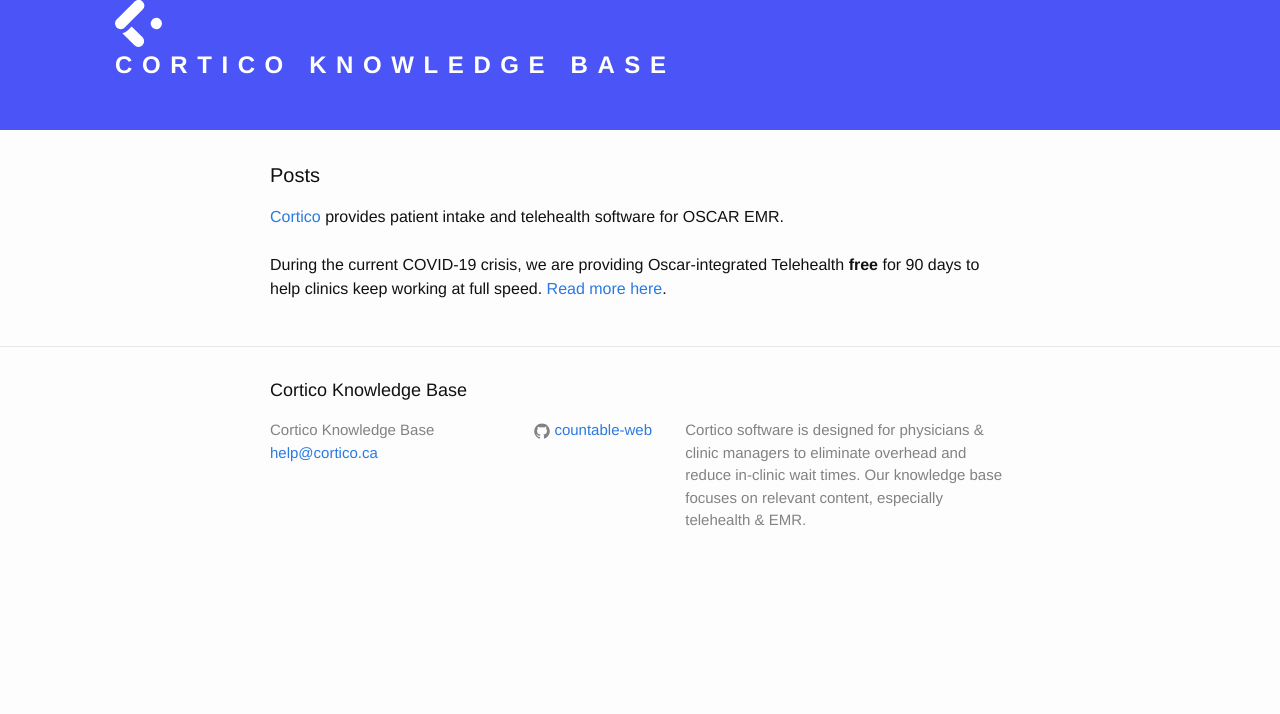
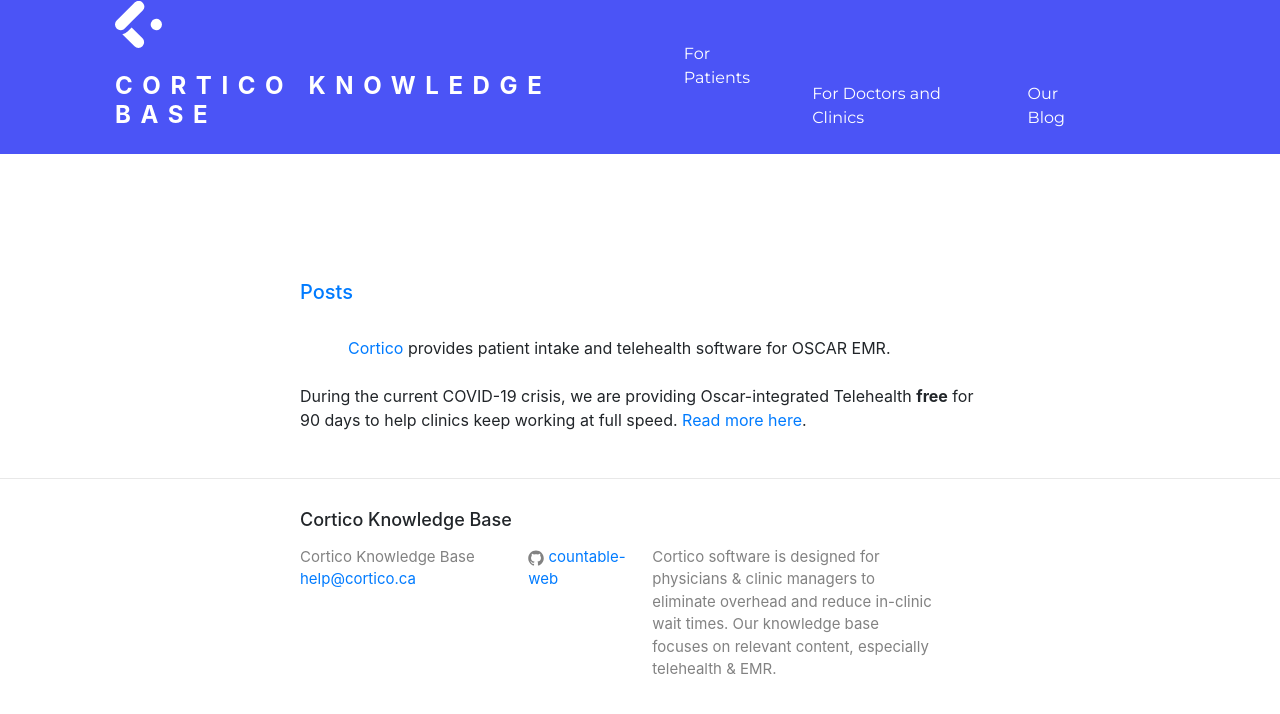
Before and after one commit to xymu/cortico-static, a Jekyll site: the page built from index.html, in a window 1280 px wide. Shown: the top 714 px of the page. Built offline with Jekyll 4.4.1, drawn with Linux system fonts in a browser that asks for light colours.

Commit message:
header navlinks updated

```diff
--- a/_includes/head.html
+++ b/_includes/head.html
@@ -9,4 +9,6 @@
   <link rel="stylesheet" href="{{ "css/main.css" | prepend: site.baseurl }}">
   <link rel="canonical" href="{{ page.url | replace:'index.html','' | prepend: site.baseurl | prepend: site.url }}">
   <link rel="alternate" type="application/rss+xml" title="{{ site.title }}" href="{{ "/feed.xml" | prepend: site.baseurl | prepend: site.url }}">
+  <link data-n-head="true" rel="stylesheet" href="https://fonts.googleapis.com/css?family=Montserrat:400,700,800|Rubik:400,700&display=swap">
+  <link rel="stylesheet" href="https://stackpath.bootstrapcdn.com/bootstrap/4.4.1/css/bootstrap.min.css" integrity="sha384-Vkoo8x4CGsO3+Hhxv8T/Q5PaXtkKtu6ug5TOeNV6gBiFeWPGFN9MuhOf23Q9Ifjh" crossorigin="anonymous">
 </head>
--- a/_includes/header.html
+++ b/_includes/header.html
@@ -35,5 +35,15 @@
             </div>
          </div>
       </a>
+      <div class="d-flex align-items-end h-100 nav-item-container"><div class="nav-mobile-close">X</div> <div class="h-100 d-flex align-items-end pb-4"><ul class="d-flex align-items-center nav-item-list"><a href="/telehealth" class="nav-item-list-item"><div class="nav-item">
+    For Patients
+</div></a>
+</div></a> <a href="/patients" class="nav-item-list-item"><div class="nav-item">
+    For Doctors and Clinics
+</div></a> <a href="/pricing" class="nav-item-list-item"><div class="nav-item">
+    Our Blog
+</div></a> <a href="/blog" class="nav-item-list-item"><div class="nav-item">
+  <!--  Book a demo
+</div></li></ul></div></div>-->
    </nav>
 </div>
```
Also changed, not shown: 3 other files.
